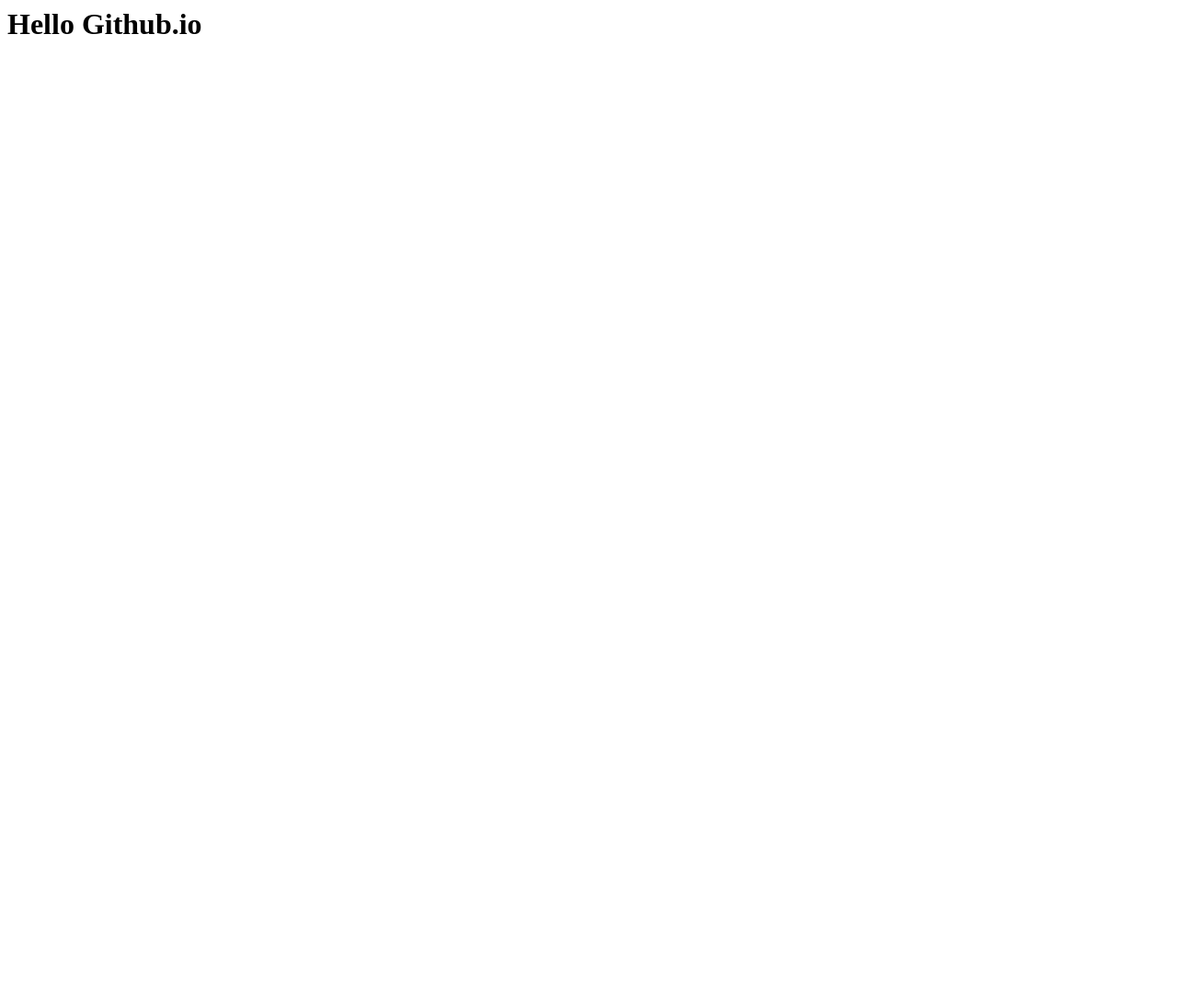
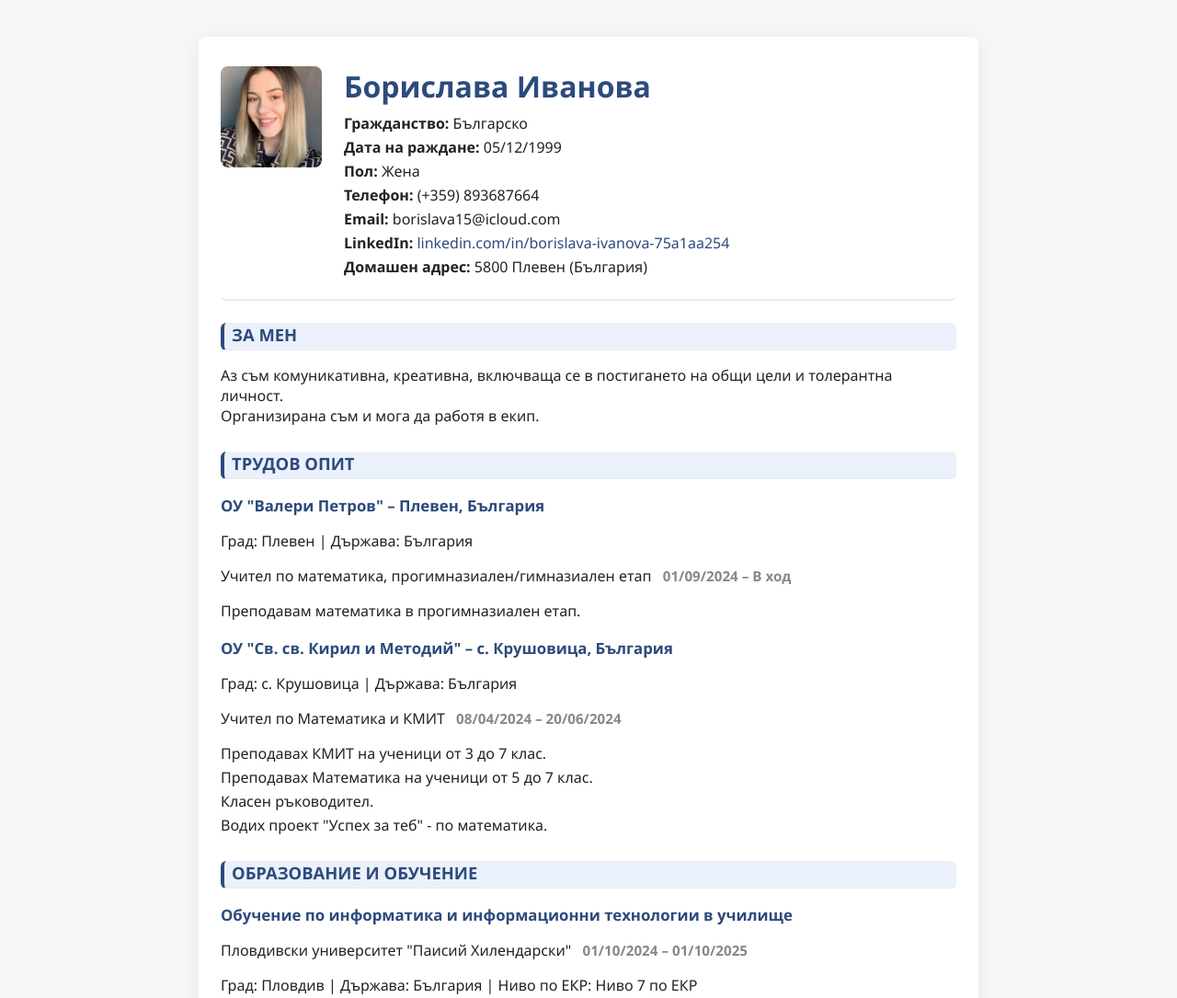
Before and after one commit to borislavaivanova/borislavaivanova.github.io, a plain HTML site: page index.html in a window 1280 px wide. Shown: the top 1085 px of the page at 92% size. Before the commit the page ends 800 px from the top, so only its background shows below. Drawn offline with Linux system fonts and the light colour scheme.

Commit message:
Update static site

```diff
--- a/index.html
+++ b/index.html
@@ -1 +1,105 @@
-<h1>Hello Github.io</h1>
+<!DOCTYPE html>
+<html lang="bg">
+<head>
+  <meta charset="UTF-8">
+  <meta name="viewport" content="width=device-width, initial-scale=1">
+  <title>Борислава Иванова - CV</title>
+  <link rel="stylesheet" href="style.css">
+</head>
+<body>
+  <div class="container">
+    <header>
+      <div class="profile-photo">
+        <img src="./static/me.png" alt="Borislava Ivanova">
+      </div>
+      <div class="header-info">
+        <h1>Борислава Иванова</h1>
+        <ul class="contact">
+          <li><strong>Гражданство:</strong> Българско</li>
+          <li><strong>Дата на раждане:</strong> 05/12/1999</li>
+          <li><strong>Пол:</strong> Жена</li>
+          <li><strong>Телефон:</strong> (+359) 893687664</li>
+          <li><strong>Email:</strong> borislava15@icloud.com</li>
+          <li><strong>LinkedIn:</strong> <a href="https://www.linkedin.com/in/borislava-ivanova-75a1aa254/" target="_blank">linkedin.com/in/borislava-ivanova-75a1aa254</a></li>
+          <li><strong>Домашен адрес:</strong> 5800 Плевен (България)</li>
+        </ul>
+      </div>
+    </header>
+
+    <section>
+      <h2>ЗА МЕН</h2>
+      <p>Аз съм комуникативна, креативна, включваща се в постигането на общи цели и толерантна личност.<br>Организирана съм и мога да работя в екип.</p>
+    </section>
+
+    <section>
+      <h2>ТРУДОВ ОПИТ</h2>
+      <div class="job">
+        <h3>ОУ "Валери Петров" – Плевен, България</h3>
+        <p>Град: Плевен | Държава: България</p>
+        <p>Учител по математика, прогимназиален/гимназиален етап <span class="date">01/09/2024 – В ход</span></p>
+        <ul>
+          <li>Преподавам математика в прогимназиален етап.</li>
+        </ul>
+      </div>
+      <div class="job">
+        <h3>ОУ "Св. св. Кирил и Методий" – с. Крушовица, България</h3>
+        <p>Град: с. Крушовица | Държава: България</p>
+        <p>Учител по Математика и КМИТ <span class="date">08/04/2024 – 20/06/2024</span></p>
+        <ul>
+          <li>Преподавах КМИТ на ученици от 3 до 7 клас.</li>
+          <li>Преподавах Математика на ученици от 5 до 7 клас.</li>
+          <li>Класен ръководител.</li>
+          <li>Водих проект "Успех за теб" - по математика.</li>
+        </ul>
+      </div>
+    </section>
+
+    <section>
+      <h2>ОБРАЗОВАНИЕ И ОБУЧЕНИЕ</h2>
+      <div class="education">
+        <h3>Обучение по информатика и информационни технологии в училище</h3>
+        <p>Пловдивски университет "Паисий Хилендарски" <span class="date">01/10/2024 – 01/10/2025</span></p>
+        <p>Град: Пловдив | Държава: България | Ниво по ЕКР: Ниво 7 по ЕКР</p>
+      </div>
+      <div class="education">
+        <h3>Информационни технонлогии, Математика и Образователен мениджмънт</h3>
+        <p>Пловдивски университет "Паисий Хилендарски" <span class="date">01/10/2018 – 01/10/2022</span></p>
+        <p>Град: Пловдив | Държава: България | <a href="https://fmi-plovdiv.org/index.jsp?ln=1&id=58" target="_blank">Уебсайт</a> | Ниво по ЕКР: Ниво 6 по ЕКР</p>
+      </div>
+      <div class="education">
+        <h3>Средно образование</h3>
+        <p>Профилирана хуманитарна гимназия "Дамян Дамянов" <span class="date">15/09/2011 – 24/05/2018</span></p>
+        <p>Град: Сливен | Държава: България | <a href="https://hg.sliven.net/" target="_blank">Уебсайт</a> | Ниво по ЕКР: Ниво 4 по ЕКР</p>
+      </div>
+    </section>
+
+    <section>
+      <h2>ЕЗИКОВИ УМЕНИЯ</h2>
+      <ul>
+        <li>Майчин(и) език(ци): български</li>
+      </ul>
+      <div class="other-languages">
+        <strong>Други езици:</strong>
+        <p>английски<br>СЛУШАНЕ B1 ЧЕТЕНЕ B1 ПИСАНЕ B1<br>УСТНО ИЗРАЗЯВАНЕ B1 УЧАСТИЕ В РАЗГОВОР B1</p>
+        <p>Нива: A1 и A2: Основно ниво на владеене; B1 и B2: Самостоятелно ниво на владеене; C1 и C2: Свободно ниво на владеене</p>
+      </div>
+    </section>
+
+    <section>
+      <h2>УМЕНИЯ</h2>
+      <ul>
+        <li>Microsoft Office</li>
+        <li>Scratch</li>
+        <li>Adobe (Photoshop, Premiere, After Effects)</li>
+        <li>Операционна система: Windows</li>
+        <li>Google (Google Meet, Google Docs, Google Classroom, Google Forms, etc.)</li>
+        <li>Shkolo</li>
+      </ul>
+    </section>
+
+    <footer>
+      <p>&copy; 2025 Борислава Иванова</p>
+    </footer>
+  </div>
+</body>
+</html>
--- /dev/null
+++ b/style.css
@@ -0,0 +1,150 @@
+body {
+  font-family: 'Segoe UI', Arial, sans-serif;
+  background: #f7f7f7;
+  margin: 0;
+  color: #222;
+}
+
+.container {
+  max-width: 800px;
+  margin: 40px auto;
+  background: #fff;
+  box-shadow: 0 4px 24px rgba(0,0,0,0.07);
+  border-radius: 8px;
+  padding: 32px 24px;
+}
+
+header {
+  display: flex;
+  align-items: flex-start;
+  border-bottom: 2px solid #eaeaea;
+  margin-bottom: 24px;
+  padding-bottom: 16px;
+}
+
+.profile-photo {
+  width: 110px;
+  height: 110px;
+  border-radius: 8px;
+  object-fit: cover;
+  margin-right: 24px;
+  background: #eaeaea;
+  display: flex;
+  align-items: center;
+  justify-content: center;
+  font-size: 0.9em;
+  color: #888;
+}
+
+.header-info {
+  flex: 1;
+}
+
+h1 {
+  font-size: 2em;
+  margin: 0 0 8px 0;
+  color: #2d4a7c;
+}
+
+.contact {
+  list-style: none;
+  padding: 0;
+  margin: 0 0 8px 0;
+  font-size: 1em;
+}
+
+.contact li {
+  margin-bottom: 4px;
+}
+
+.contact a {
+  color: #2d4a7c;
+  text-decoration: none;
+}
+
+.contact a:hover {
+  text-decoration: underline;
+}
+
+section {
+  margin-bottom: 28px;
+}
+
+h2 {
+  color: #2d4a7c;
+  font-size: 1.15em;
+  margin-bottom: 10px;
+  border-bottom: 1px solid #eaeaea;
+  padding-bottom: 4px;
+  background: #eaf1fb;
+  padding-left: 8px;
+}
+
+.job, .education {
+  margin-bottom: 18px;
+}
+
+.job h3, .education h3 {
+  color: #2d4a7c;
+  font-size: 1.05em;
+  margin-bottom: 2px;
+}
+
+.date {
+  color: #888;
+  font-size: 0.95em;
+  font-weight: bold;
+  margin-left: 8px;
+}
+
+ul.skills, section ul {
+  list-style: none;
+  padding: 0;
+  margin: 0;
+}
+
+ul.skills li, section ul li {
+  background: none;
+  color: #222;
+  padding: 0;
+  margin-bottom: 4px;
+}
+
+footer {
+  text-align: center;
+  color: #888;
+  font-size: 0.95em;
+  margin-top: 32px;
+  border-top: 1px solid #eaeaea;
+  padding-top: 12px;
+}
+
+@media (max-width: 600px) {
+  .container {
+    padding: 12px 4px;
+  }
+  header {
+    flex-direction: column;
+    align-items: center;
+  }
+  .profile-photo {
+    margin: 0 0 16px 0;
+  }
+}
+
+/* Add a blue border and background for header and section titles */
+header, h2 {
+  border-radius: 6px;
+}
+
+h2 {
+  border-left: 4px solid #2d4a7c;
+}
+
+/* Add spacing for photo placeholder */
+.profile-photo img {
+  width: 100%;
+  height: 100%;
+  border-radius: 8px;
+  object-fit: cover;
+}
```
Also changed, not shown: static/me.png (added).
